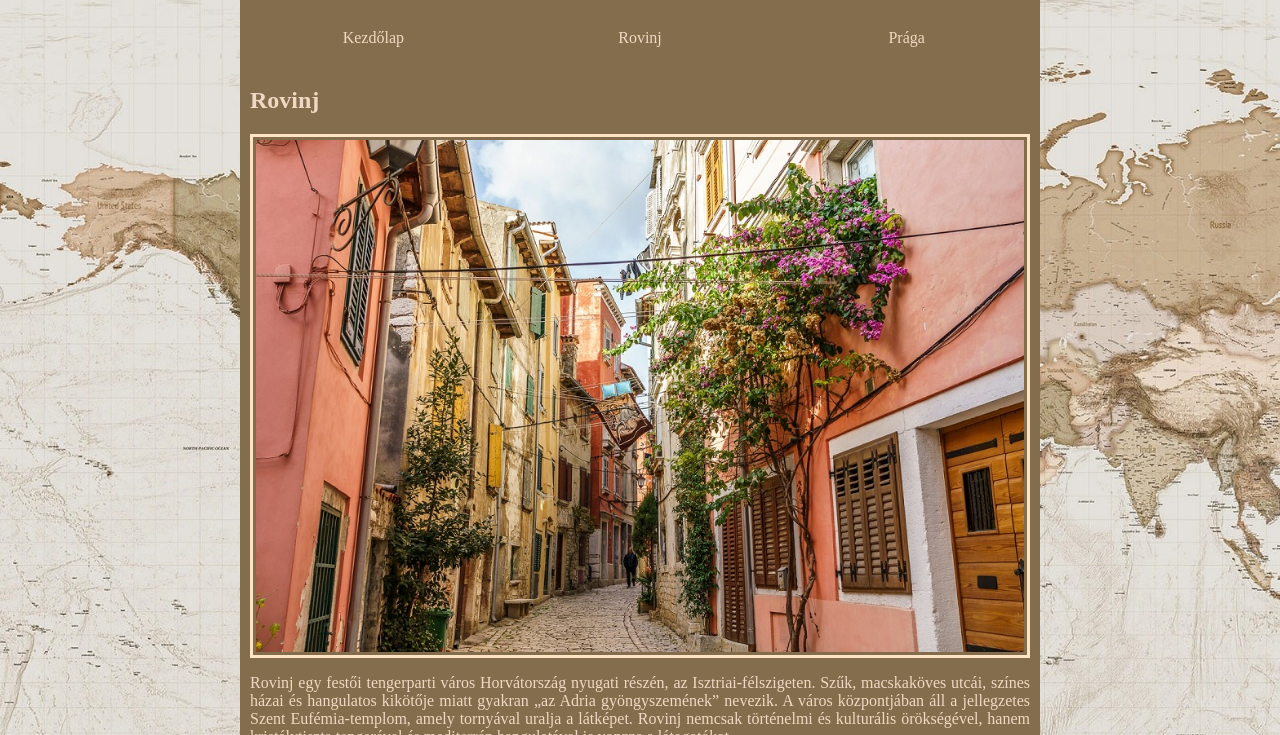
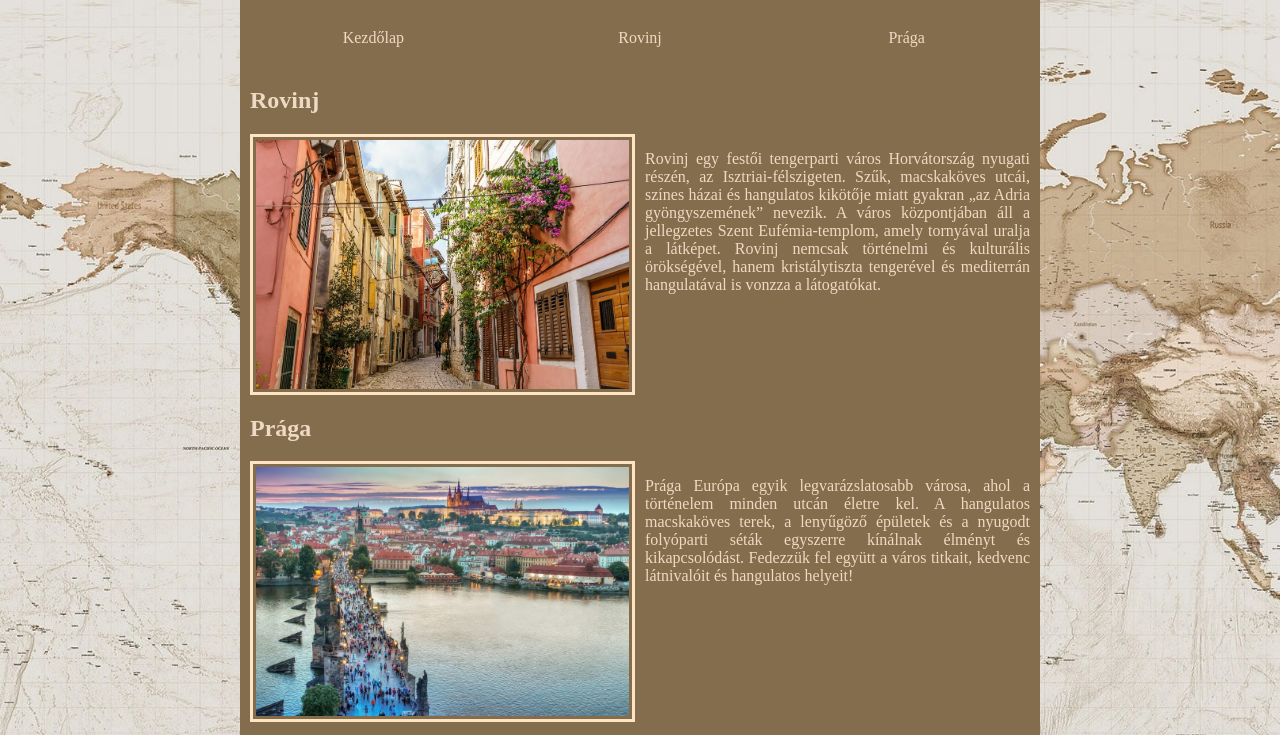
Before and after one commit to hrvthlevi/csapatmunka_szorgalmi, a plain HTML site: page kezdolap.html in a window 1280 px wide. Shown: the part 61-796 px from the top of the page. Drawn offline with Linux system fonts and the light colour scheme.

Commit message:
kepesszoveg_bev class javitva

```diff
--- a/kezdolap.html
+++ b/kezdolap.html
@@ -23,14 +23,19 @@
         <div class="Ktartalom">
             <div class="rovinj_bev">
                 <h2>Rovinj</h2>
-                <img src="kepek/rovinj/rovinj_kezdolap.jpg" alt="rovinj" class="kepesszoveg_bev">
+                 <div class="kepesszoveg_bev">
+                <img src="kepek/rovinj/rovinj_kezdolap.jpg" alt="rovinj">
                 <p>Rovinj egy festői tengerparti város Horvátország nyugati részén, az Isztriai-félszigeten. Szűk, macskaköves utcái, színes házai és hangulatos kikötője miatt gyakran „az Adria gyöngyszemének” nevezik. A város központjában áll a jellegzetes Szent Eufémia-templom, amely tornyával uralja a látképet. Rovinj nemcsak történelmi és kulturális örökségével, hanem kristálytiszta tengerével és mediterrán hangulatával is vonzza a látogatókat.</p>
+                </div>
             <div class="praga_bev">
                 <h2>Prága</h2>
-                <img src="kepek/praga/praga_kezdolap.jpg" alt="praga" class="kepesszoveg_bev">
+                <div class="kepesszoveg_bev">
+                <img src="kepek/praga/praga_kezdolap.jpg" alt="praga">
                 <p>Prága Európa egyik legvarázslatosabb városa, ahol a történelem minden utcán életre kel. A hangulatos macskaköves terek, a lenyűgöző épületek és a nyugodt folyóparti séták egyszerre kínálnak élményt és kikapcsolódást. Fedezzük fel együtt a város titkait, kedvenc látnivalóit és hangulatos helyeit!</p>
+                </div>
             </div>
         </div>
+
         <div class="Klablec">
             <p>Harnos Vanda Alina, Horváth Levente Roland</p>
         </div>
--- a/stilus.css
+++ b/stilus.css
@@ -60,7 +60,7 @@ img{
 }
 .kepesszoveg_bev{
     display: grid;
-    grid-template-columns: 2fr 3fr;
+    grid-template-columns: 1fr 1fr;
     gap: 10px;
 }
 /* Vanda */
```
